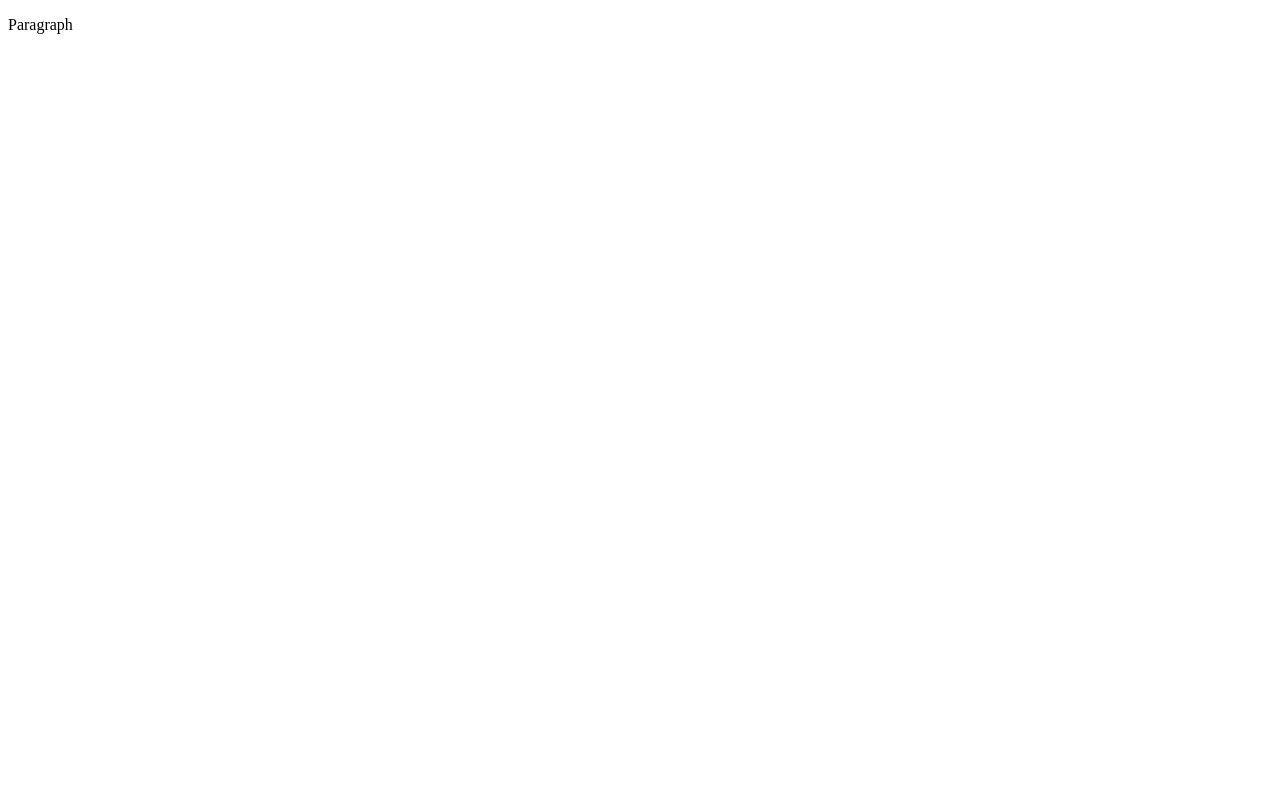
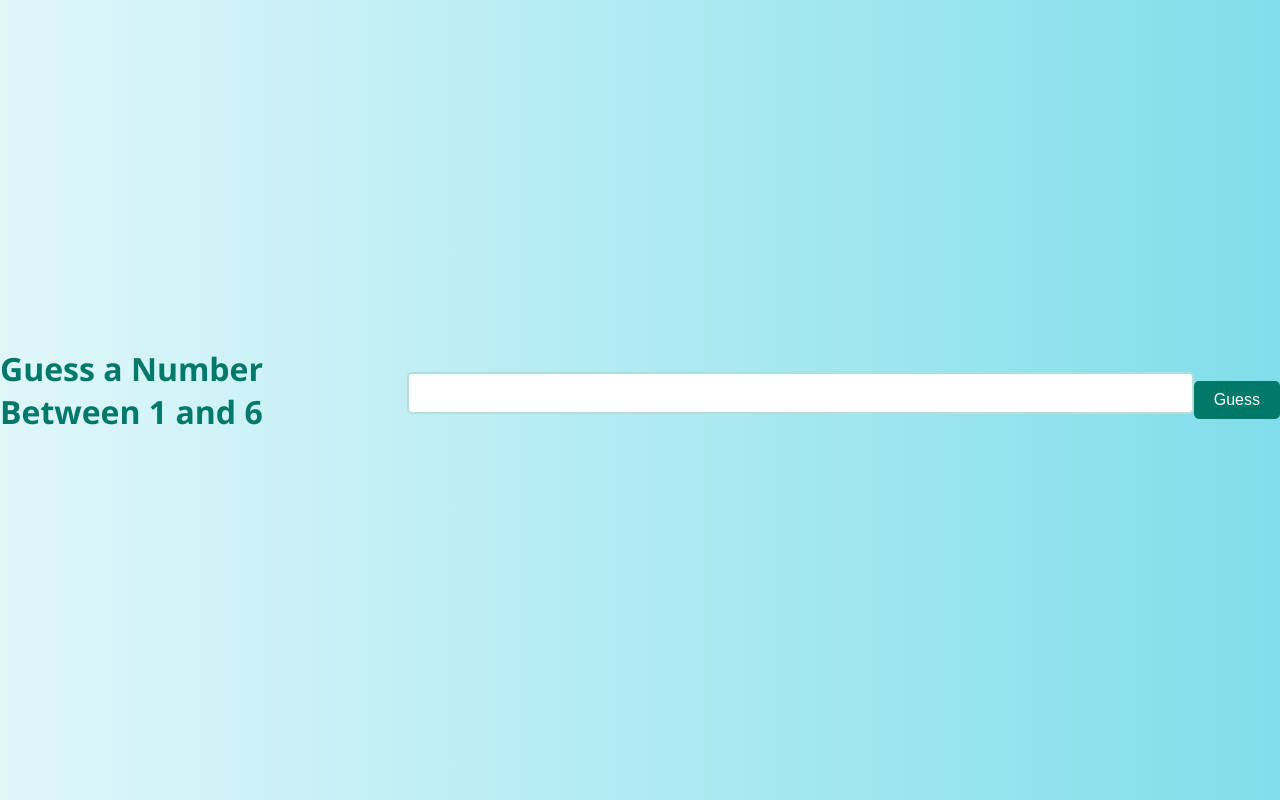
Before and after one commit to ICD2O-Digital-Tech-ZoeyK/Unit4-01-HTML-GuessMyNumber, a plain HTML site: page index.html in a window 1280 px wide. Drawn offline with Linux system fonts and the light colour scheme.

Commit message:
random number generator

```diff
--- a/css/style.css
+++ b/css/style.css
@@ -2,3 +2,64 @@
 * Created on: Sep 2020
 * This file contains the CSS for index.html
 */
+/* Reset some default browser styles */
+* {
+    box-sizing: border-box;
+    margin: 0;
+    padding: 0;
+}
+
+body {
+    font-family: 'Segoe UI', Tahoma, Geneva, Verdana, sans-serif;
+    background: linear-gradient(to right, #e0f7fa, #80deea);
+    min-height: 100vh;
+    display: flex;
+    align-items: center;
+    justify-content: center;
+}
+
+.container {
+    background-color: white;
+    padding: 30px 40px;
+    border-radius: 10px;
+    box-shadow: 0 4px 12px rgba(0, 0, 0, 0.15);
+    text-align: center;
+    width: 100%;
+    max-width: 400px;
+}
+
+h1 {
+    color: #00796b;
+    margin-bottom: 20px;
+}
+
+input[type="number"] {
+    padding: 10px;
+    width: 80%;
+    font-size: 16px;
+    border: 2px solid #b2dfdb;
+    border-radius: 5px;
+    margin-bottom: 15px;
+    outline: none;
+}
+
+button {
+    padding: 10px 20px;
+    font-size: 16px;
+    color: white;
+    background-color: #00796b;
+    border: none;
+    border-radius: 5px;
+    cursor: pointer;
+    transition: background 0.3s ease;
+}
+
+button:hover {
+    background-color: #004d40;
+}
+
+#result {
+    margin-top: 20px;
+    font-size: 18px;
+    color: #333;
+}
--- a/index.html
+++ b/index.html
@@ -1,9 +1,28 @@
 <!DOCTYPE html>
-<html>
+<html lang="en">
   <head>
-    <title>Title</title>
+          <!-- Meta data section -->
+      <meta charset="utf-8">
+      <meta name="description" content="Cold Hot webpage">
+      <meta name="keywords" content="immaculata, ics2o">
+      <meta name="author" content="Zoey Kariyal">
+      <meta name="viewport" content="width=device-width, initial-scale=1.0">
+
+      <!-- Favicon -->
+      <link rel="apple-touch-icon" sizes="180x180" href="./favicon-1/apple-touch-icon.png">
+      <link rel="icon" type="image/png" sizes="32x32" href="./favicon-1/favicon-32x32.png">
+      <link rel="icon" type="image/png" sizes="16x16" href="./favicon-1/favicon-16x16.png">
+      <link rel="manifest" href="./favicon-1/site.webmanifest">
+
+      <title>Number Guessing Game</title>
+      <link rel="stylesheet" href="css/style.css">
   </head>
   <body>
-    <p>Paragraph</p>
+      <h1>Guess a Number Between 1 and 6</h1>
+      <input type="number" id="userGuess" min="1" max="6">
+      <button onclick="checkGuess()">Guess</button>
+      <p id="result"></p>
+
+      <script src="js/script.js"></script>
   </body>
 </html>
--- a/js/script.js
+++ b/js/script.js
@@ -3,3 +3,18 @@
 // Created by: Mr. Coxall
 // Created on: Sep 2020
 // This file contains the JS functions for index.html
+let number = Math.floor(Math.random() * 6) + 1;
+
+function checkGuess() {
+    let guess = document.getElementById("userGuess").value;
+    guess = parseInt(guess);
+    let result = document.getElementById("result");
+
+    if (guess === number) {
+        result.textContent = "You got it right!";
+    }
+
+    if (guess !== number) {
+        result.textContent = "Wrong guess. The correct number was " + number + ".";
+    }
+}
```
Also changed, not shown: favicon-1/android-chrome-192x192.png (added), favicon-1/android-chrome-512x512.png (added), favicon-1/apple-touch-icon.png (added), favicon-1/favicon-16x16.png (added), favicon-1/favicon-32x32.png (added), favicon-1/favicon.ico (added), favicon-1/site.webmanifest (added).
